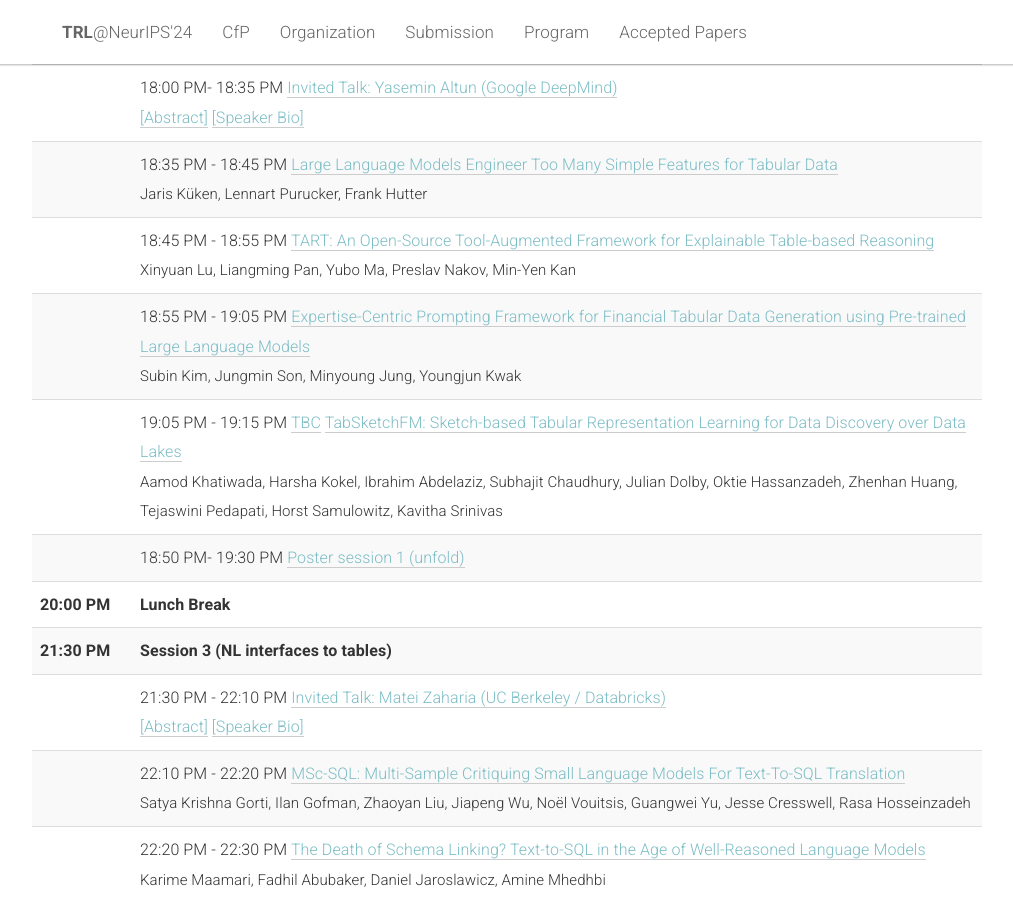
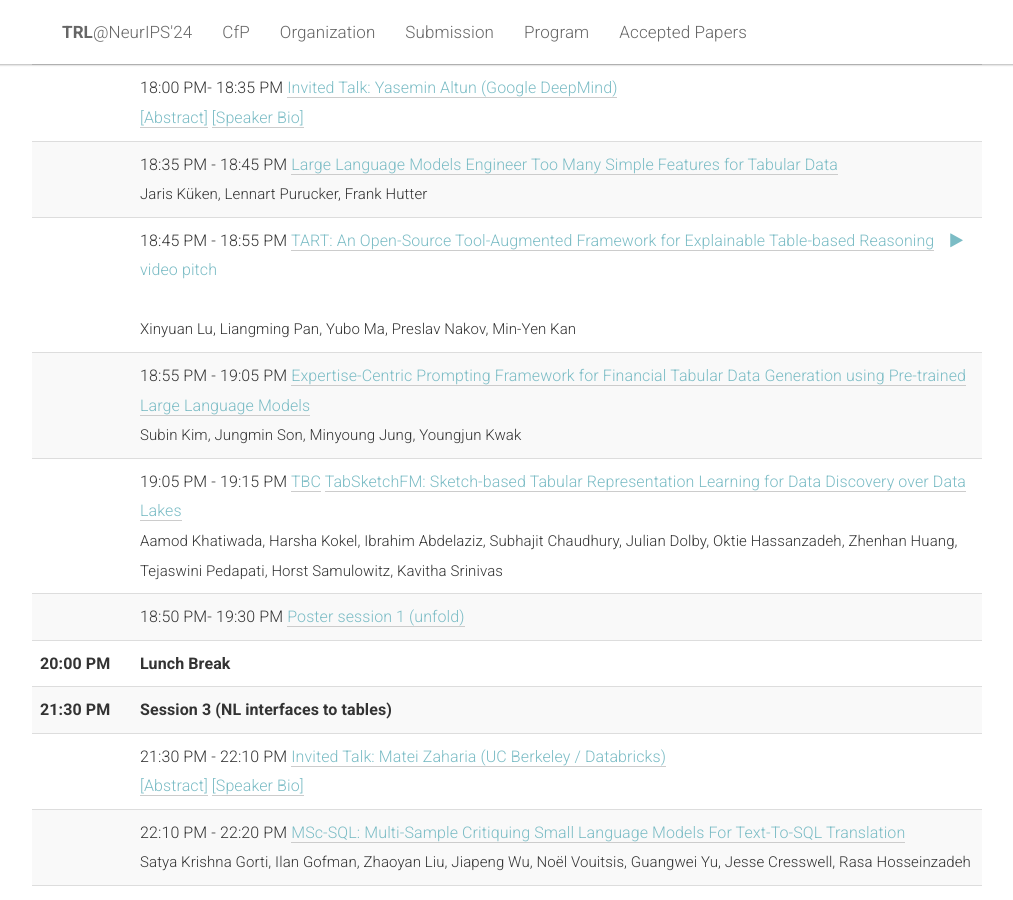
Before and after one commit to table-representation-learning/table-representation-learning.github.io, a Jekyll site: the page built from _pages/home.html, in a window 1280 px wide and 900 px high, scrolled down 3525 px. Shown: the whole window, without its empty margins (133-1146 px from the left). Built offline with Jekyll 4.4.1, drawn with Linux system fonts in a browser that asks for light colours; some of the changed text lies outside the part shown.

Commit message:
add videos

```diff
--- a/_pages/home.html
+++ b/_pages/home.html
@@ -516,7 +516,7 @@
                                     <td>
                                     <span scope="row" data-time="10:45">10:45 AM</span> -
                                     <span scope="row" data-time="10:55">10:55 AM</span>
-                                    <a class="paper-title" href="https://openreview.net/forum?id=UF8RE1rkfU" target="_blank">TART: An Open-Source Tool-Augmented Framework for Explainable Table-based Reasoning</a>
+                                    <a class="paper-title" href="https://openreview.net/forum?id=UF8RE1rkfU" target="_blank">TART: An Open-Source Tool-Augmented Framework for Explainable Table-based Reasoning</a>&nbsp; &nbsp; <a style="border-bottom: 0;" href="https://youtu.be/rKRVLMXz3hE?si=-FHR0X50n_u1v2F3" target="blank"><i class="fa fa-play" aria-hidden="true"></i> video pitch</a><br>
                                     <br/>
                                     <span class="paper-authors">Xinyuan Lu, Liangming Pan, Yubo Ma, Preslav Nakov, Min-Yen Kan
                                     </span>
@@ -1037,7 +1037,7 @@
                     </li>
 
                     <li>
-                        <a class="paper-title" href="https://openreview.net/forum?id=z7eIn3aShi" target="_blank">Lightweight Correlation-Aware Table Compression</a>
+                        <a class="paper-title" href="https://openreview.net/forum?id=z7eIn3aShi" target="_blank">Lightweight Correlation-Aware Table Compression</a>&nbsp; &nbsp; <a style="border-bottom: 0;" href="https://youtu.be/B0bUTNIJ1O8?si=yOVK5lIEdQdczdsq" target="blank"><i class="fa fa-play" aria-hidden="true"></i> video pitch</a><br>
                         <br>
                         <span class="paper-authors">Mihail Stoian, Alexander van Renen, Jan Kobiolka, Ping-Lin Kuo, Josif Grabocka, Andreas Kipf
                         <br>
@@ -1101,7 +1101,7 @@
                     </li>
 
                     <li>
-                        <a class="paper-title" href="https://openreview.net/forum?id=RPx7L1uMYq" target="_blank">Multi-Stage QLoRA with Augmented Structured Dialogue Corpora: Efficient and Improved Conversational Healthcare AI</a>
+                        <a class="paper-title" href="https://openreview.net/forum?id=RPx7L1uMYq" target="_blank">Multi-Stage QLoRA with Augmented Structured Dialogue Corpora: Efficient and Improved Conversational Healthcare AI</a>&nbsp; &nbsp; <a style="border-bottom: 0;" href="https://youtu.be/DxGab-8T0tY?si=gzPc1_zkFeHgP-GI" target="blank"><i class="fa fa-play" aria-hidden="true"></i> video pitch</a><br>
                         <br>
                         <span class="paper-authors">Dasun Athukoralage, Thushari Atapattu
                         <br>
@@ -1210,7 +1210,7 @@
                     </li>
 
                     <li>
-                        <a class="paper-title" href="https://openreview.net/forum?id=lv234j8Hq7" target="_blank">Tabular Data Generation using Binary Diffusion</a>
+                        <a class="paper-title" href="https://openreview.net/forum?id=lv234j8Hq7" target="_blank">Tabular Data Generation using Binary Diffusion</a>&nbsp; &nbsp; <a style="border-bottom: 0;" href="https://youtu.be/2DivX3sGjCI?si=tYE9Wn58A5Zx0zhs" target="blank"><i class="fa fa-play" aria-hidden="true"></i> video pitch</a><br>
                         <br>
                         <span class="paper-authors">Vitaliy Kinakh, Slava Voloshynovskiy
                         <br>
@@ -1795,20 +1795,14 @@
             </li>
 
             <li> <a class="paper-title" href="assets/papers/towards_foundation_models_for_.pdf" target="_blank">Towards Foundation Models for
-                    Relational
-                    Databases</a>&nbsp; &nbsp; <a style="border-bottom: 0;" href="https://www.youtube.com/watch?v=GyeGQGmTv30" target="blank"><i class="fa fa-play" aria-hidden="true"></i> video
+                    Relational Databases</a>&nbsp; &nbsp; <a style="border-bottom: 0;" href="https://www.youtube.com/watch?v=GyeGQGmTv30" target="blank"><i class="fa fa-play" aria-hidden="true"></i> video
                         pitch</a>
                     <br>
                 <span class="paper-authors">Liane Vogel, Benjamin Hilprecht, Carsten Binnig</span>
             </li>
 
 
-            <li> <a class="paper-title" href="assets/papers/diffusion_models_for_missing_v.pdf" target="_blank">Diffusion models for missing
-                    value
-                    imputation in tabular data</a>
-                    &nbsp; &nbsp; <a style="border-bottom: 0;" href="https://www.youtube.com/watch?v=URlh7KJfXzM" target="blank"><i class="fa fa-play" aria-hidden="true"></i> video
-                        pitch</a>
-                    <br>
+            <li> <a class="paper-title" href="assets/papers/diffusion_models_for_missing_v.pdf" target="_blank">Diffusion models for missing value imputation in tabular data</a> &nbsp; &nbsp; <a style="border-bottom: 0;" href="https://www.youtube.com/watch?v=URlh7KJfXzM" target="blank"><i class="fa fa-play" aria-hidden="true"></i> video pitch</a><br>
                 <span class="paper-authors">Shuhan Zheng, Nontawat Charoenphakdee</span>
             </li>
 
```
